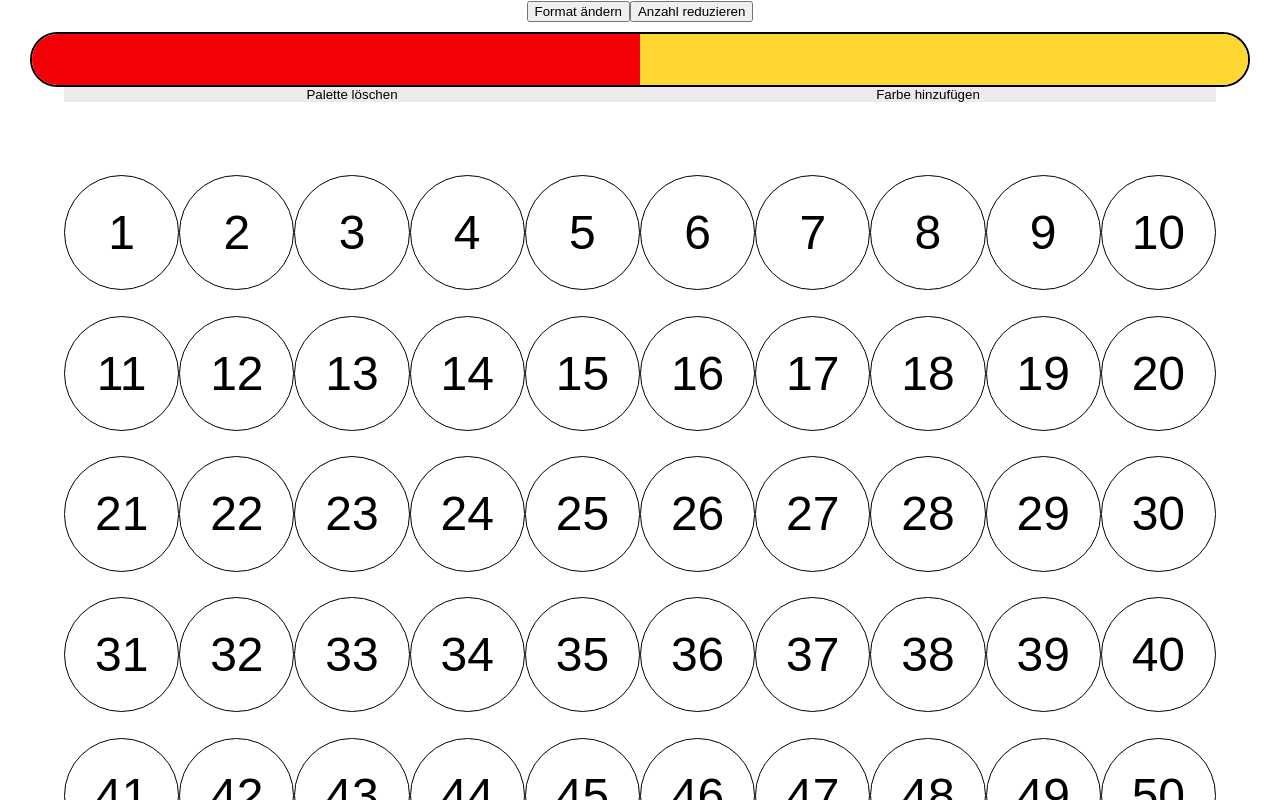
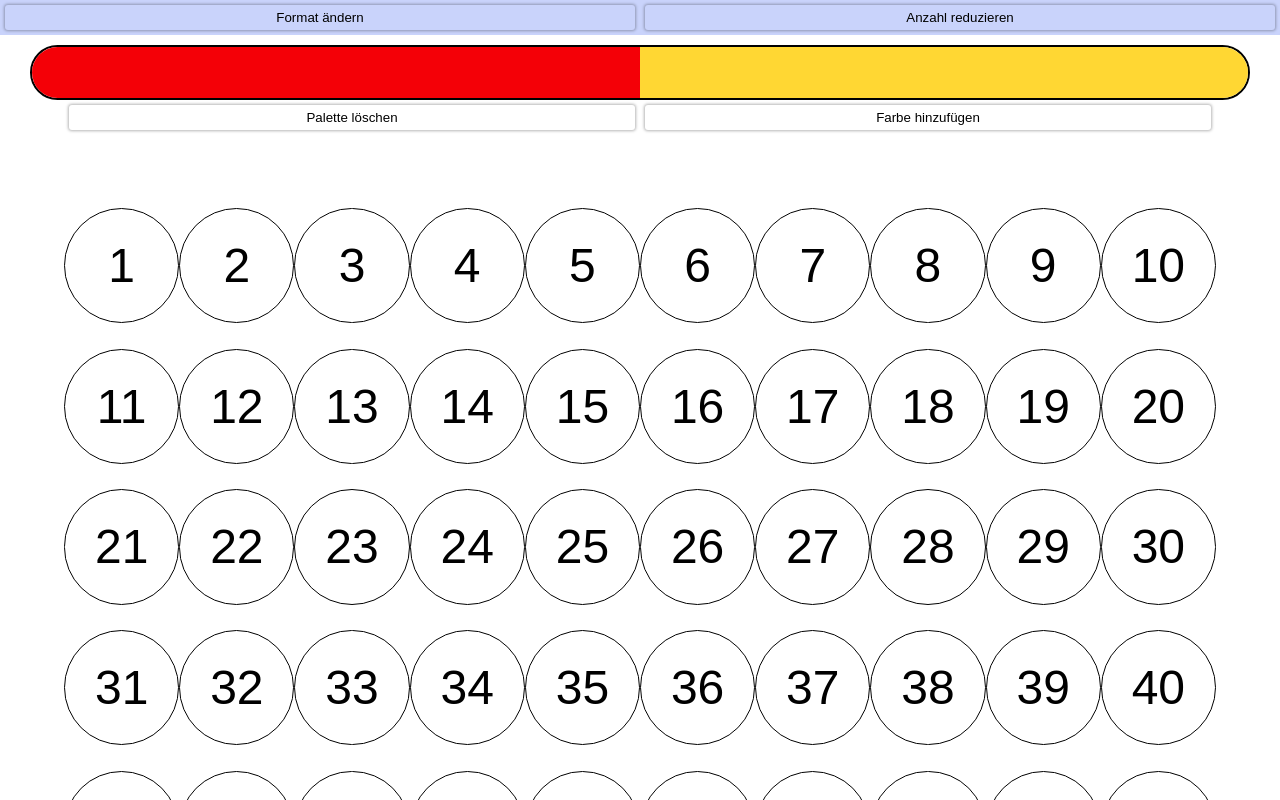
Before and after one commit to DunjaWohlers/math-beginner, a React (Create React App) app: page / in a window 1280 px wide. Shown: the top 800 px of the page. Built offline with nearby package versions, Linux system fonts and the light colour scheme.

Commit message:
fix graphic

```diff
--- a/src/App.css
+++ b/src/App.css
@@ -2,6 +2,7 @@
     text-align: center;
     height: 100vh;
 }
+
 
 @media print {
     .noprint {
--- a/src/sites/Home.css
+++ b/src/sites/Home.css
@@ -1,3 +1,10 @@
+.menu.buttonRow{
+    background-color: rgba(169, 185, 249, 0.62);
+    color:white;
+    width: 100%;
+    margin:0;
+}
+
 .numberTableRow2 {
     display: flex;
     justify-content: center;
@@ -58,10 +65,12 @@
 
 .buttonRow > button, .buttonRowBottom > button {
     width: 50%;
-    background-color: #ebebeb;
-    border: none;
-    border-radius: 0;
-    padding: 0;
+    background-color: transparent;
+    border-radius: 3px;
+    padding: 5px;
+    border:none;
+    box-shadow: 0 0 3px 1px rgba(0, 0, 0, 0.29);
+    margin:5px;
 }
 
 .buttonRowBottom > button {
--- a/src/sites/Home.tsx
+++ b/src/sites/Home.tsx
@@ -23,12 +23,15 @@ export default function Home() {
 
     return (
         <>
+            <div className={"buttonRow menu"}>
                 <button className={"noprint"}
                         onClick={handleFormatChange}>Format ändern
                 </button>
                 <button className={"noprint"}
                         onClick={rowCountdown}>Anzahl reduzieren
                 </button>
+            </div>
+
 
             <ColorPicker chosenColor={chosenColor} setChosenColor={setChosenColor}/>
 
```
Lines whose indentation alone changed are shown as unchanged.
